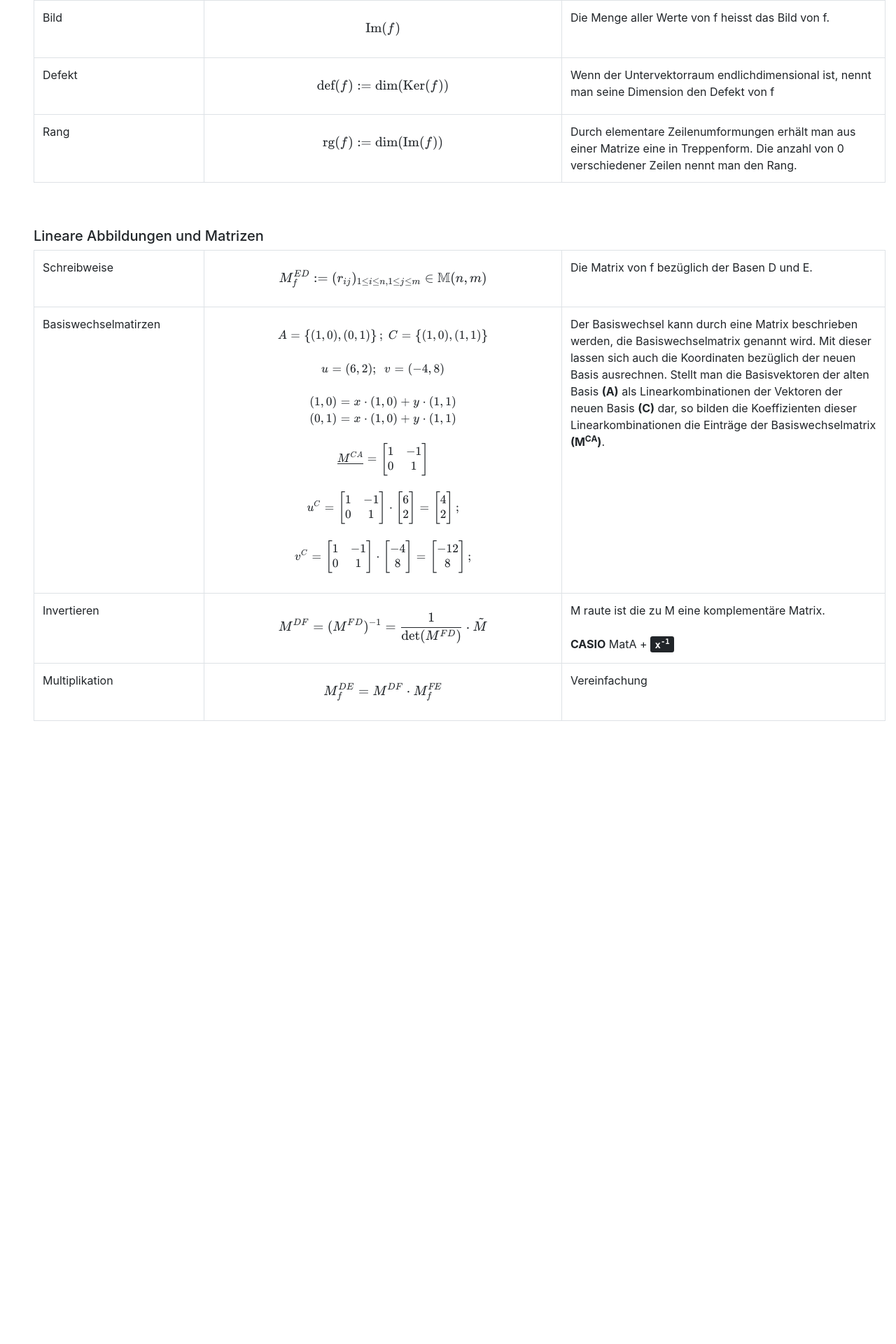
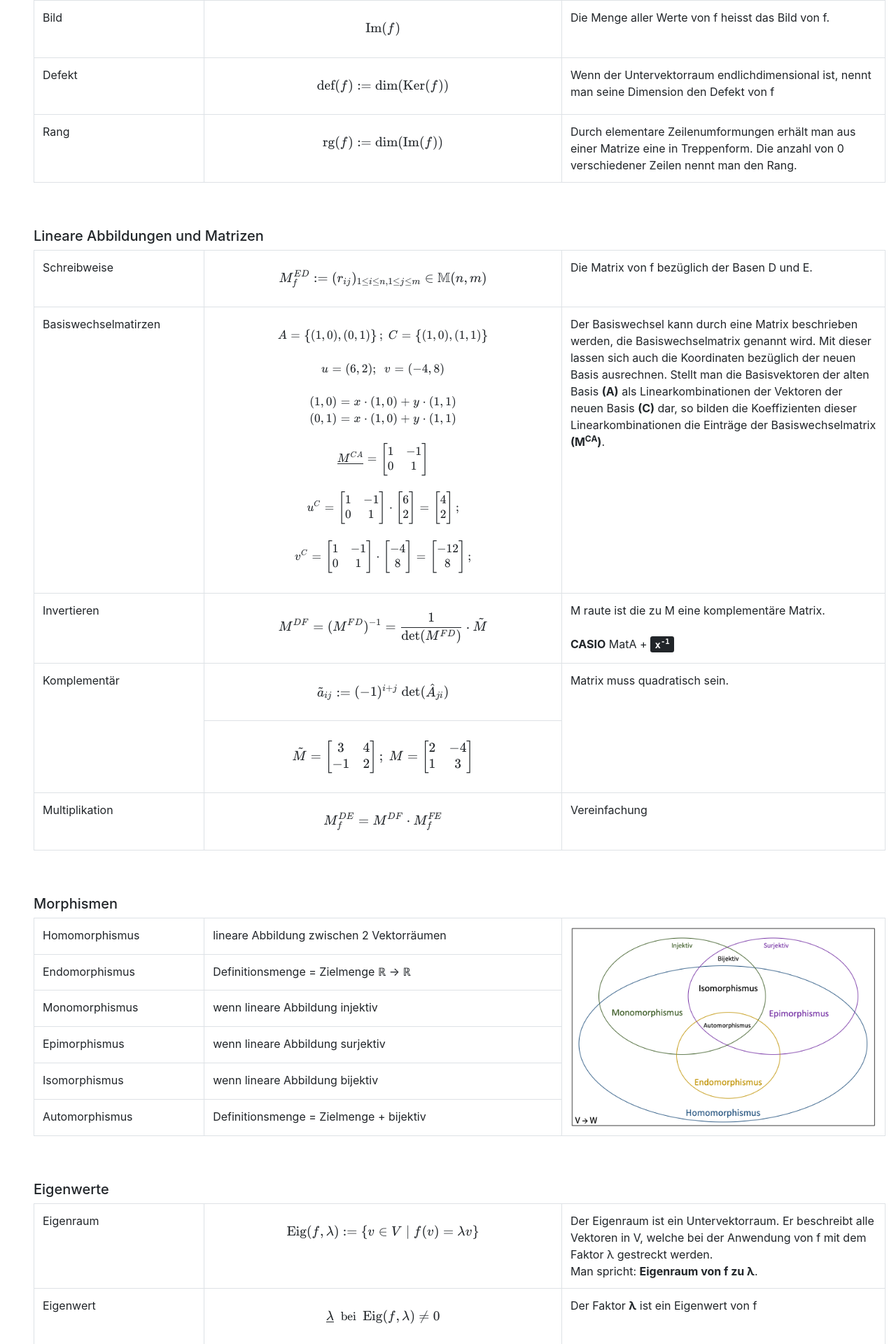
Before and after one commit to mschaufe/wiki, a PHP site: page /lineare_abbildungen.php in a window 1280 px wide. Shown: the part 1183-3103 px from the top of the page at 70% size. Before the commit the page ends 2213 px from the top, so only its background shows below. Run offline with PHP 8.4, Linux system fonts and the light colour scheme; some libraries are stand-ins or nearby versions.

Commit message:
some changes

```diff
--- a/lineare_abbildungen.php
+++ b/lineare_abbildungen.php
@@ -26,8 +26,10 @@
 
           <div class="d-none d-xl-block col-xl-2 bd-toc">
             <ul class="section-nav">
-            <li class="toc-entry toc-h2"><a href="#allgemien">Allgemein</a></li>
-            <li class="toc-entry toc-h2"><a href="#lineare_abbildunge_und_matrizen">Lineare Abbildungen und Matrizen</a></li>
+              <li class="toc-entry toc-h2"><a href="#allgemien">Grundbegriffe</a></li>
+              <li class="toc-entry toc-h2"><a href="#lineare_abbildunge_und_matrizen">Lineare Abbildungen und Matrizen</a></li>
+              <li class="toc-entry toc-h2"><a href="#morphismen">Morphismen</a></li>
+              <li class="toc-entry toc-h2"><a href="#eigenwerte">Eigenwerte</a></li>
             </ul>
           </div>
 
@@ -49,7 +51,7 @@
                 <tbody>
                   <tr>
                     <td>Identität</td>
-                    <td>$$ E\rightarrow E, \;x \mapsto x^2 x  $$</td>
+                    <td>$$ E\rightarrow E, \;x \mapsto x  $$</td>
                     <td>Die Abbildung, die jedes Element von E auf sich abbildet, heisst die Identität von E oder identische Abbildung von E und wird mit Id<sub>E</sub> bezeichnet.</td>
                   </tr>
                   <tr>
@@ -103,7 +105,7 @@
             </tbody>
           </table>
 
-          <br><br><h5 id="allgemien">Lineare Abbildungen und Matrizen</h5>
+        <br><br><h5 id="allgemien">Lineare Abbildungen und Matrizen</h5>
           <table>
             <tr>
               <td width=20%>Schreibweise</td>
@@ -129,11 +131,101 @@
               </p></td>
             </tr>
             <tr>
+              <td rowspan="2">Komplementär</td>
+              <td>$$\tilde{a}_{ij} := (-1)^{i+j} \text{ det}(\hat{A}_{ji}) $$</td>
+              <td rowspan="2">Matrix muss quadratisch sein.</td>
+            </tr>
+            <tr>
+              <td>$$\tilde{M} =\begin{bmatrix}3 &4 \\ -1 &2 \end{bmatrix} ; \; M = \begin{bmatrix}2 &-4 \\ 1 &3 \end{bmatrix} $$</td>
+            </tr>
+            <tr>
               <td>Multiplikation</td>
               <td>$$ M_{f}^{DE} = M^{DF}\cdot M_{f}^{FE} $$</td>
               <td>Vereinfachung</td>
             </tr>
           </table>
+        <br><br><h5 id="eigenwerte">Morphismen</h5>
+          <table>
+            <tr>
+                <td width=20%>Homomorphismus</td>
+                <td width=42%>lineare Abbildung zwischen 2 Vektorräumen</td>
+                <td rowspan="6"><img src="bilder/lineare_abbildungen/morphismen/homomorphismus.png" style="max-height:50%; max-width:100%"></td>
+              </tr>
+              <tr>
+                <td>Endomorphismus</td>
+                <td>Definitionsmenge = Zielmenge  ℝ → ℝ</td>
+              </tr>
+              <tr>
+                <td>Monomorphismus</td>
+                <td>wenn lineare Abbildung injektiv</td>
+              </tr>
+              <tr>
+                <td>Epimorphismus</td>
+                <td>wenn lineare Abbildung surjektiv</td>
+              </tr>
+              <tr>
+                <td>Isomorphismus</td>
+                <td>wenn lineare Abbildung bijektiv</td>
+              </tr>
+              <tr>
+                <td>Automorphismus</td>
+                <td>Definitionsmenge = Zielmenge + bijektiv</td>
+              </tr>
+            </table>
+
+        <br><br><h5 id="eigenwerte">Eigenwerte</h5>
+          <table>
+            <tr>
+                <td width=20%>Eigenraum</td>
+                <td width=42%>$$ \text{Eig}(f,\lambda ) := \left \{ v \in V \mid  f(v) = \lambda v \right \}  $$</td>
+                <td>Der Eigenraum ist ein Untervektorraum. Er beschreibt alle Vektoren in V, welche bei der Anwendung von f mit dem Faktor λ gestreckt werden.<br>Man spricht: <b>Eigenraum von f zu λ</b>.</td>
+              </tr>
+              <tr>
+                <td>Eigenwert</td>
+                <td>$$ \underline{\lambda } \; \small \text{ bei } \; \normalsize \text{Eig}(f,λ) \neq 0 $$</td>
+                <td>Der Faktor <b>λ</b> ist ein Eigenwert von f</td>
+              </tr>
+              <tr>
+                <td>Eigenvektor</td>
+                <td>$$ \underline{v} \in \text{Eig}(f,\lambda) \; \small \text{ mit } \; \normalsize v \neq 0$$</td>
+                <td>Der Vektor <b>v</b> ist ein Eigenvekotr von f.</td>
+              </tr>
+              <tr>
+                <td>Spektrum</td>
+                <td>$$ \text{Spec}(f) := \left \{ \lambda_1, \lambda_2, ... , \lambda_n \right \}$$</td>
+                <td>Alle Eigenwerte bilden ein Spektrum</td>
+              </tr>
+              <tr>
+                <td rowspan="2">Charakteristisches Polynom</td>
+                <td>$$ \chi _f(x) = \text{det}(x \cdot \Bbb{1}_n - M^{EE}_{f}) $$</td>
+                <td>Die Eigenwerte von f sind genau die Nullstellen von χ<sub>f</sub>(x).</td>
+              </tr>
+              <tr>
+                <td>$$ M = \begin{bmatrix}1 &2 \\ 1 &3 \end{bmatrix}
+                    \\ \text{ } \\ x \cdot 1_2 -M = \begin{bmatrix}x-1 &-2 \\ -1 &x-3 \end{bmatrix}
+                    \\ \text{ } \\ \chi _f(x) = \text{det}(\begin{bmatrix}x-1 &-2 \\ -1 &x-3 \end{bmatrix} )
+                    \\ \text{ } \\ (x-1)(x-3)-(-1)(-2) = x^2 -4x + 1
+                $$</td>
+                <td>Beispiel:</td>
+              </tr>
+              <tr>
+                <td></td>
+                <td>$$  $$</td>
+                <td></td>
+              </tr>
+              <tr>
+                <td></td>
+                <td>$$  $$</td>
+                <td></td>
+              </tr>
+              <tr>
+                <td></td>
+                <td>$$  $$</td>
+                <td></td>
+              </tr>
+          </table>
+
+
 
         </main>
       </div>
--- a/matrizen.php
+++ b/matrizen.php
@@ -133,11 +133,6 @@
                   <tr>
                     <td>$$ \scriptsize \text{det}(\begin{bmatrix}4 &6  &1 \\ 10 &8  &5 \\ 0 &0  &1 \end{bmatrix}) = 4\cdot \text{det}\begin{bmatrix}8 &5 \\ 0 &1 \end{bmatrix}-10\cdot \text{det}\begin{bmatrix}6 &1 \\ 0 &1 \end{bmatrix}+0\cdot \text{det}\begin{bmatrix}6 &1 \\ 8 &5 \end{bmatrix}  \\  =4(8-0)-10(6-0)+0(30-8)=32-60+0=-28 $$</td>
                   </tr>
-                  <tr>
-                    <td>Komplementär</td>
-                    <td>$$\tilde{ \begin{bmatrix}3 &4 \\ -1 &2 \end{bmatrix} }= \begin{bmatrix}2 &-4 \\ 1 &3 \end{bmatrix} $$</td>
-                    <td>Matrix muss quadratisch sein.</td>
-                  </tr>
                 </tbody>
               </table>
 
```
Also changed, not shown: elektrik.php (+30 -21 lines), bilder/lineare_abbildungen/morphismen/homomorphismus.png (added), 1 other file.
